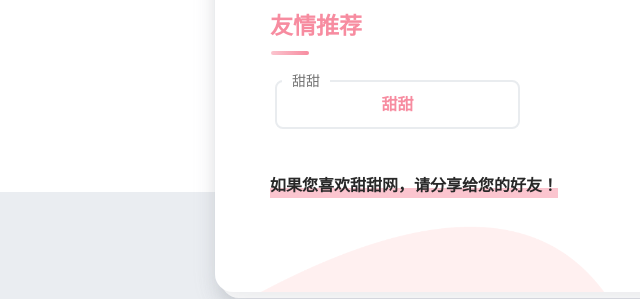
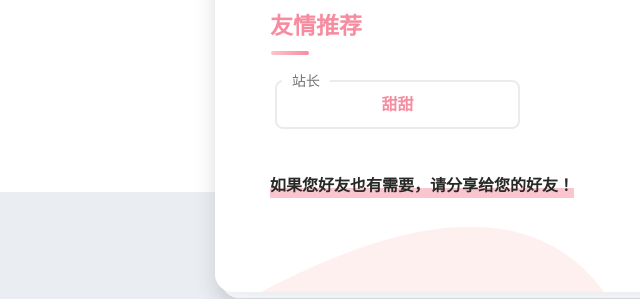
Before and after one commit to 5566789/5566789.github.io, a plain HTML site: page index.html in a window 1280 px wide. Shown: the part 831-1130 px from the top of the page, 0-640 px from the left. Drawn offline with nearby package versions, Linux system fonts and the light colour scheme.

Commit message:
更新 index.html

```diff
--- a/index.html
+++ b/index.html
@@ -67,7 +67,7 @@
                     <div class="scroll-content">
 
                         <div class="module-domain-prompt">
-                            <div class="module-domain-title">甜甜</div>
+                            <div class="module-domain-title">站长</div>
                             <div class="module-domain-main">
                                 <a href="#" target="_blank">甜甜</a>
                             </div>
@@ -76,7 +76,7 @@
                     </div>
                 </div>
                 <p style="margin-top: 10px;font-size: 16px;">
-                    <br><b>如果您喜欢甜甜网，请分享给您的好友！</b>
+                    <br><b>如果您好友也有需要，请分享给您的好友！</b>
                 </p>
                 <br>
             </div>
```
